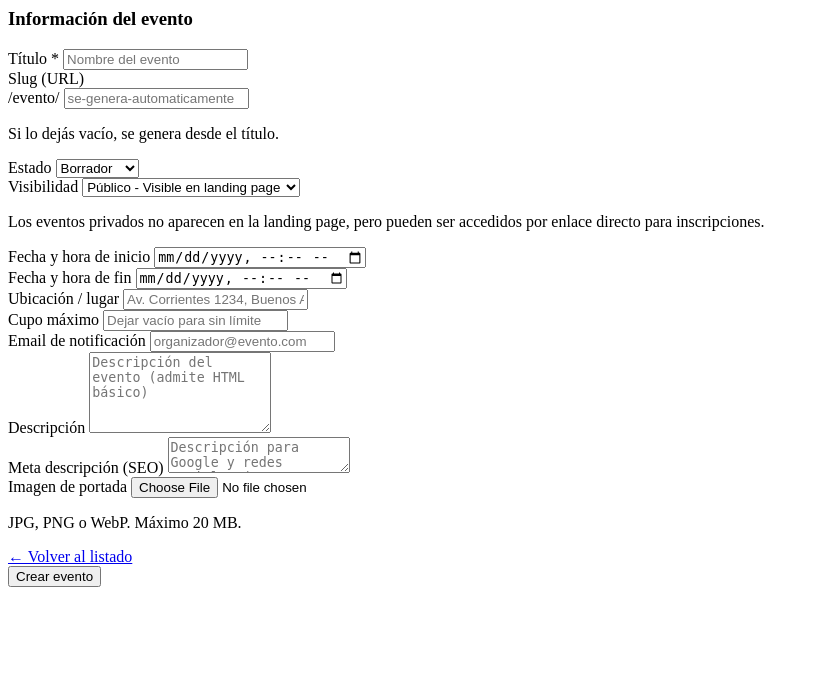
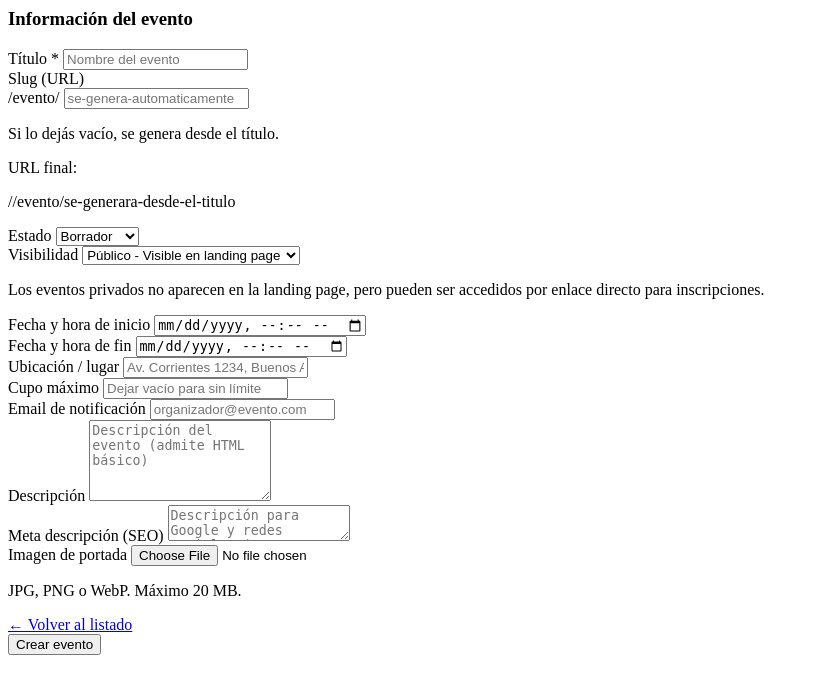
Before and after one commit to ivankorner/eventos, a PHP site: page /parlamentos/app/Views/admin/events/form.php in a window 1280 px wide. Shown: the top 694 px of the page, without its empty margins (0-819 px from the left). Run offline with PHP 8.4, Linux system fonts and the light colour scheme; the template is opened without the code that fills it, so the values that code supplies are empty; some libraries are stand-ins or nearby versions.

Commit message:
Agregar preview de URL final en formulario de eventos
- Muestra la URL completa que tendrá el evento
- Actualiza dinámicamente al cambiar slug o título
- Mejora UX para visualizar el resultado final

Co-Authored-By: Claude Haiku 4.5 <noreply@anthropic.com>

```diff
--- a/app/Views/admin/events/form.php
+++ b/app/Views/admin/events/form.php
@@ -44,12 +44,20 @@ function fieldVal(array $old, array|null $event, string $field, mixed $default =
                     <label class="block text-sm font-medium text-gray-700 mb-1">Slug (URL)</label>
                     <div class="flex items-center border border-gray-300 rounded-lg overflow-hidden focus-within:ring-2 focus-within:ring-color-light">
                         <span class="px-3 py-2 bg-gray-50 text-gray-400 text-sm border-r border-gray-300">/evento/</span>
-                        <input type="text" name="slug"
+                        <input type="text" name="slug" id="slugInput"
                                value="<?= fieldVal($old, $event, 'slug') ?>"
                                class="flex-1 px-3 py-2 text-sm outline-none"
                                placeholder="se-genera-automaticamente">
                     </div>
                     <p class="text-xs text-gray-400 mt-1">Si lo dejás vacío, se genera desde el título.</p>
+
+                    <!-- URL Preview -->
+                    <div class="mt-3 p-3 bg-blue-50 rounded-lg border border-blue-200">
+                        <p class="text-xs text-blue-600 font-medium mb-1">URL final:</p>
+                        <p class="text-sm text-blue-800 font-mono break-all" id="urlPreview">
+                            <?= APP_URL ?>/evento/<?= fieldVal($old, $event, 'slug') ?: 'se-generara-desde-el-titulo' ?>
+                        </p>
+                    </div>
                 </div>
 
                 <div>
@@ -179,3 +187,50 @@ function fieldVal(array $old, array|null $event, string $field, mixed $default =
     </div>
     <?php endif; ?>
 </div>
+
+<script>
+document.addEventListener('DOMContentLoaded', function() {
+    const titleInput = document.querySelector('input[name="title"]');
+    const slugInput = document.getElementById('slugInput');
+    const urlPreview = document.getElementById('urlPreview');
+    const appUrl = '<?= APP_URL ?>';
+
+    function generateSlug(text) {
+        return text
+            .toLowerCase()
+            .trim()
+            .normalize('NFD')
+            .replace(/[\u0300-\u036f]/g, '')
+            .replace(/[^\w\s-]/g, '')
+            .replace(/\s+/g, '-')
+            .replace(/-+/g, '-')
+            .replace(/^-+|-+$/g, '');
+    }
+
+    function updateUrlPreview() {
+        let slug = slugInput.value.trim();
+
+        if (!slug && titleInput.value.trim()) {
+            slug = generateSlug(titleInput.value);
+            urlPreview.textContent = appUrl + '/evento/' + slug;
+        } else if (slug) {
+            urlPreview.textContent = appUrl + '/evento/' + slug;
+        } else {
+            urlPreview.textContent = appUrl + '/evento/se-generara-desde-el-titulo';
+        }
+    }
+
+    // Auto-generate slug from title if slug is empty
+    titleInput.addEventListener('input', function() {
+        if (!slugInput.value.trim()) {
+            updateUrlPreview();
+        }
+    });
+
+    // Update preview when slug changes
+    slugInput.addEventListener('input', updateUrlPreview);
+
+    // Initial update
+    updateUrlPreview();
+});
+</script>
```
